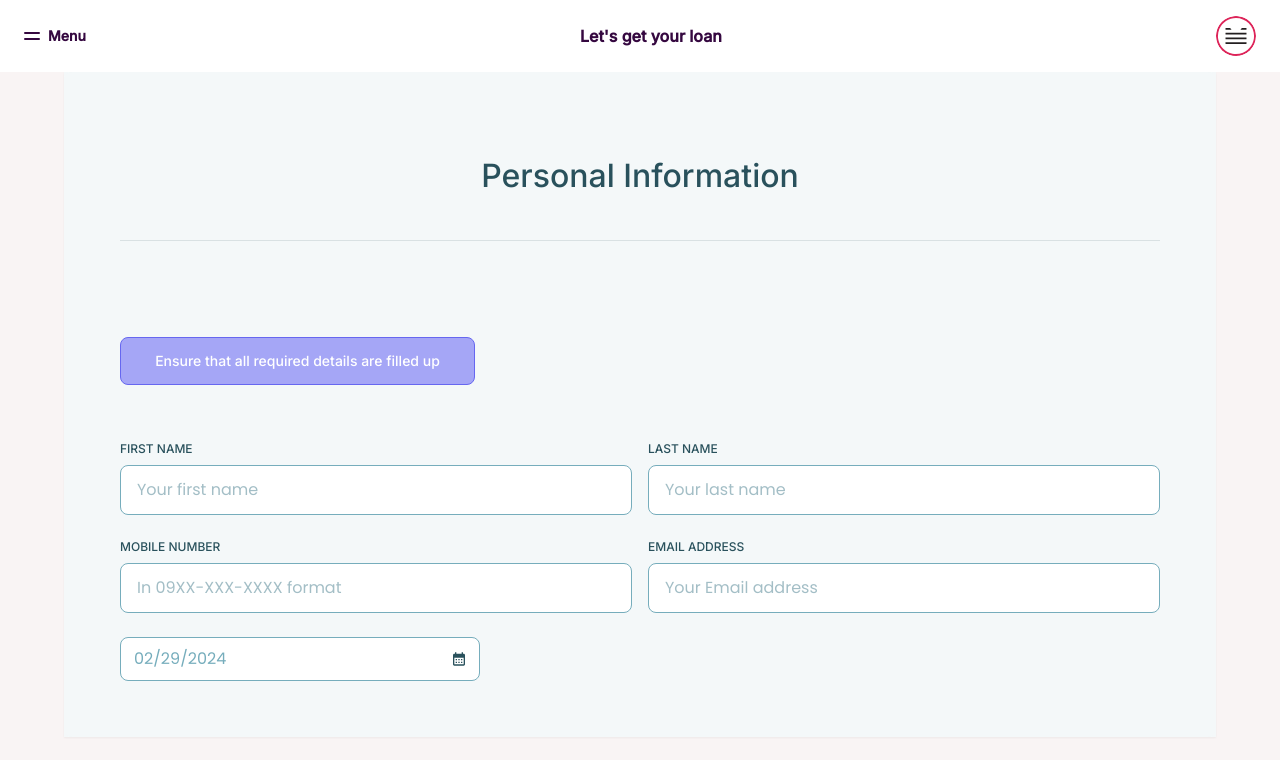
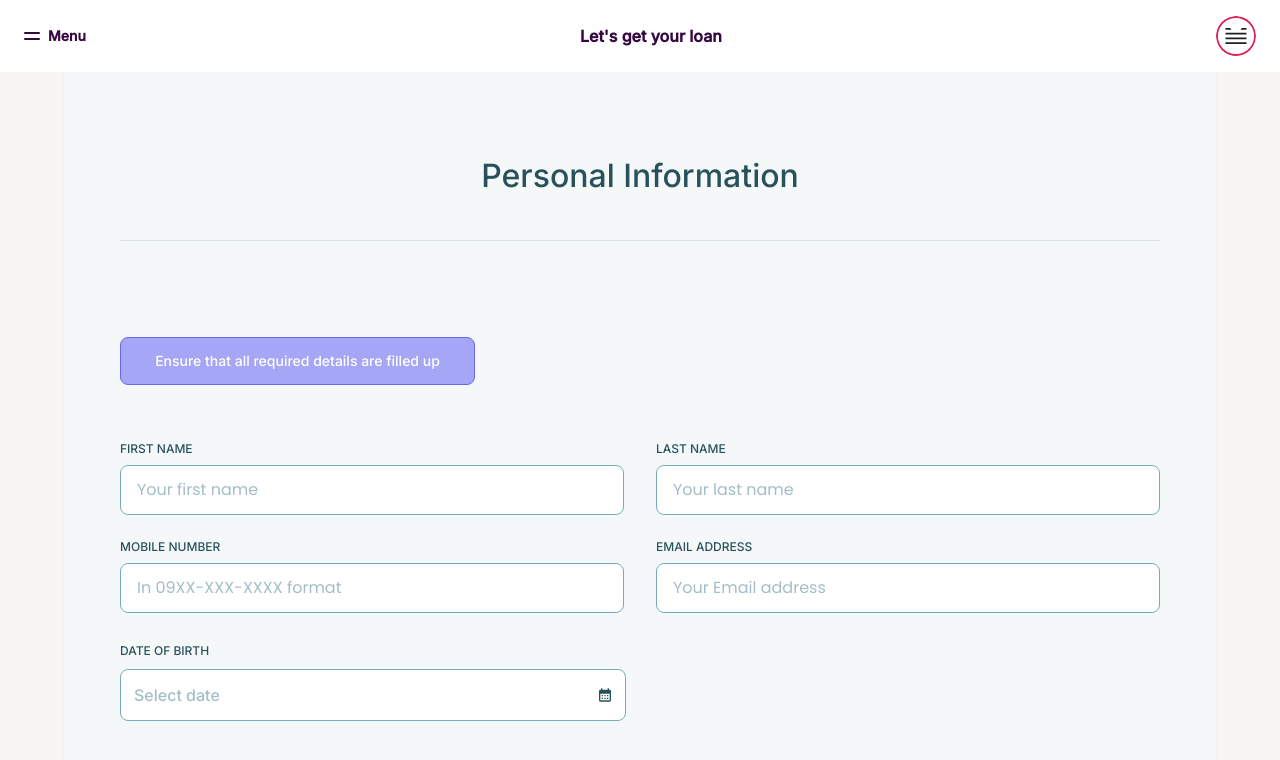
Before and after one commit to zneret03/loan-app, a Next.js app: page /personal-information in a window 1280 px wide. Shown: the top 760 px of the page. Built offline with nearby package versions, Linux system fonts and the light colour scheme.

Commit message:
adding date birth field

```diff
--- a/app/personal-information/page.tsx
+++ b/app/personal-information/page.tsx
@@ -19,7 +19,7 @@ const Page = (): JSX.Element => (
         </div>
 
         <div className='space-y-6'>
-          <section className='grid grid-cols-2 gap-4'>
+          <section className='grid grid-cols-2 gap-8'>
             <InputField
               type='text'
               label='FIRST NAME'
@@ -32,7 +32,7 @@ const Page = (): JSX.Element => (
             />
           </section>
 
-          <section className='grid grid-cols-2 gap-4'>
+          <section className='grid grid-cols-2 gap-8'>
             <InputField
               type='number'
               label='MOBILE NUMBER'
@@ -44,7 +44,7 @@ const Page = (): JSX.Element => (
             />
           </section>
           <section className='grd grid-cols-2'>
-            <CustomDatePicker />
+            <CustomDatePicker label='DATE OF BIRTH' />
           </section>
         </div>
       </main>
--- a/components/CustomDatePicker/CustomDatePicker.tsx
+++ b/components/CustomDatePicker/CustomDatePicker.tsx
@@ -1,12 +1,14 @@
 'use client'
 
 import { useState } from 'react'
-import DatePicker from 'react-datepicker'
+import DatePicker, { registerLocale } from 'react-datepicker'
+import { inter } from '@/utils'
 import { Calendar, AccordionRight, AccordionLeft } from '@/components'
-import { inter, poppins } from '@/utils'
 import { getMonth } from 'date-fns'
-import '@/styles/custom_date_picker.module.css'
+
 import 'react-datepicker/dist/react-datepicker.css'
+import { enGB } from 'date-fns/locale'
+registerLocale('en-GB', enGB)
 
 const months = [
   'January',
@@ -23,32 +25,62 @@ const months = [
   'December'
 ]
 
-export const CustomDatePicker = (): JSX.Element => {
-  const [startDate, setStartDate] = useState(new Date())
+interface CustomDatePicker {
+  label: string
+}
 
-  return (
-    <main className='flex items-center border border-primary focus:border-dark-primary w-fit rounded-lg px-3 bg-white'>
-      <DatePicker
-        className={`${poppins.className} placeholder-gray.4 border border-transparent text-primary px-0 rounded text-base focus:border-0 focus:ring-0 bg-white`}
-        selected={startDate}
-        onChange={(date) => setStartDate(date as Date)}
-        placeholderText='Select date'
-        showPopperArrow={false}
-        renderCustomHeader={({ date, increaseMonth, decreaseMonth }) => (
-          <main className='flex items-center justify-between px-2'>
-            <span className={`text-2xl font-bold ${inter.className}`}>
-              {months[getMonth(date)]}
-            </span>
-            <section className='flex items-center gap-2'>
+interface CustomHeader {
+  date: Date
+  decreaseMonth: () => void
+  increaseMonth: () => void
+}
+
+const CustomHeader = ({
+  date,
+  decreaseMonth,
+  increaseMonth
+}: CustomHeader): JSX.Element => (
+  <main className='flex items-center justify-between px-6 pt-4 pb-8'>
+    <span className='text-2xl font-bold'>{months[getMonth(date)]}</span>
+    <section className='flex items-center gap-4'>
       <AccordionLeft action={decreaseMonth} />
       <AccordionRight action={increaseMonth} />
     </section>
   </main>
+)
+
+export const CustomDatePicker = ({ label }: CustomDatePicker): JSX.Element => {
+  const [startDate, setStartDate] = useState<Date | null>(null)
+
+  return (
+    <main>
+      <label
+        htmlFor='loan-amount'
+        className={`${inter.className} text-dark-primary text-xs`}
+      >
+        {label}
+      </label>
+      <section className='flex items-center border border-primary focus:border-dark-primary w-fit rounded-lg px-3 mt-2 bg-white'>
+        <DatePicker
+          className={`placeholder-gray.4 border w-[29rem] border-transparent text-primary px-0 rounded text-base focus:border-0 focus:ring-0 py-3 bg-white`}
+          selected={startDate}
+          locale='en-GB'
+          popperPlacement='bottom-start'
+          onChange={(date) => setStartDate(date as Date)}
+          placeholderText='Select date'
+          showPopperArrow={false}
+          minDate={new Date()}
+          renderCustomHeader={({ date, increaseMonth, decreaseMonth }) => (
+            <CustomHeader
+              date={date}
+              increaseMonth={increaseMonth}
+              decreaseMonth={decreaseMonth}
+            />
           )}
-        popperContainer={({ children }) => <div className=''>{children}</div>}
         />
 
         <Calendar />
+      </section>
     </main>
   )
 }
--- a/components/Icons/AccordionRight.tsx
+++ b/components/Icons/AccordionRight.tsx
@@ -6,7 +6,7 @@ export const AccordionRight = ({
   <svg
     onClick={action}
     className='cursor-pointer'
-    width='9'
+    width='8'
     height='14'
     viewBox='0 0 9 14'
     fill='none'
--- a/styles/custom_date_picker.module.css
+++ /dev/null
@@ -1,3 +0,0 @@
-.react-datepicker {
-  bordercolor: transparent;
-}
--- a/styles/tailwind.css
+++ b/styles/tailwind.css
@@ -20,3 +20,43 @@
     scrollbar-width: none; /* Firefox */
   }
 }
+
+.react-datepicker {
+  @apply border-none shadow-lg px-4 py-2 w-[30rem] h-[28.875rem] !important;
+}
+
+.react-datepicker-popper {
+  @apply -ml-2 z-50;
+}
+
+.react-datepicker__header {
+  @apply border-none bg-white w-full !important;
+}
+
+.react-datepicker__day-names {
+  @apply font-semibold text-[1.25rem] pb-[20px] px-2 flex justify-around !important;
+}
+
+.react-datepicker__week {
+  @apply flex justify-around text-[1rem] mb-[1.5rem] font-bold flex flex-row items-center justify-center !important;
+}
+
+.react-datepicker__day {
+  @apply text-red text-[20p] !important;
+}
+
+.react-datepicker__day--selected {
+  @apply bg-red text-white rounded-full w-8 h-8 m-0 p-0 flex items-center justify-center !important;
+}
+
+.react-datepicker__day--keyboard-hover {
+  @apply bg-primary text-white rounded-full w-10 h-10 flex items-center justify-center !important;
+}
+
+.react-datepicker__day--disabled {
+  @apply text-gray.4 opacity-70 cursor-not-allowed !important;
+}
+
+.react-datepicker__month-container {
+  @apply float-none !important;
+}
--- a/tailwind.config.ts
+++ b/tailwind.config.ts
@@ -32,7 +32,8 @@ const config: Config = {
         'gray.4': '#A3BEC6',
         divider: '#6EA6B6',
         secondary: '#350840',
-        default: '#F9F4F4'
+        default: '#F9F4F4',
+        red: '#FB3F4A'
       }
     }
   },
--- a/utils/fonts.ts
+++ b/utils/fonts.ts
@@ -10,7 +10,8 @@ const inter = Inter({
 const poppins = Poppins({
   subsets: ['latin'],
   weight: '400',
-  style: ['normal']
+  style: ['normal'],
+  variable: '--font-poppins'
 })
 
 export { inter, poppins }
```
Lines whose indentation alone changed are shown as unchanged.
